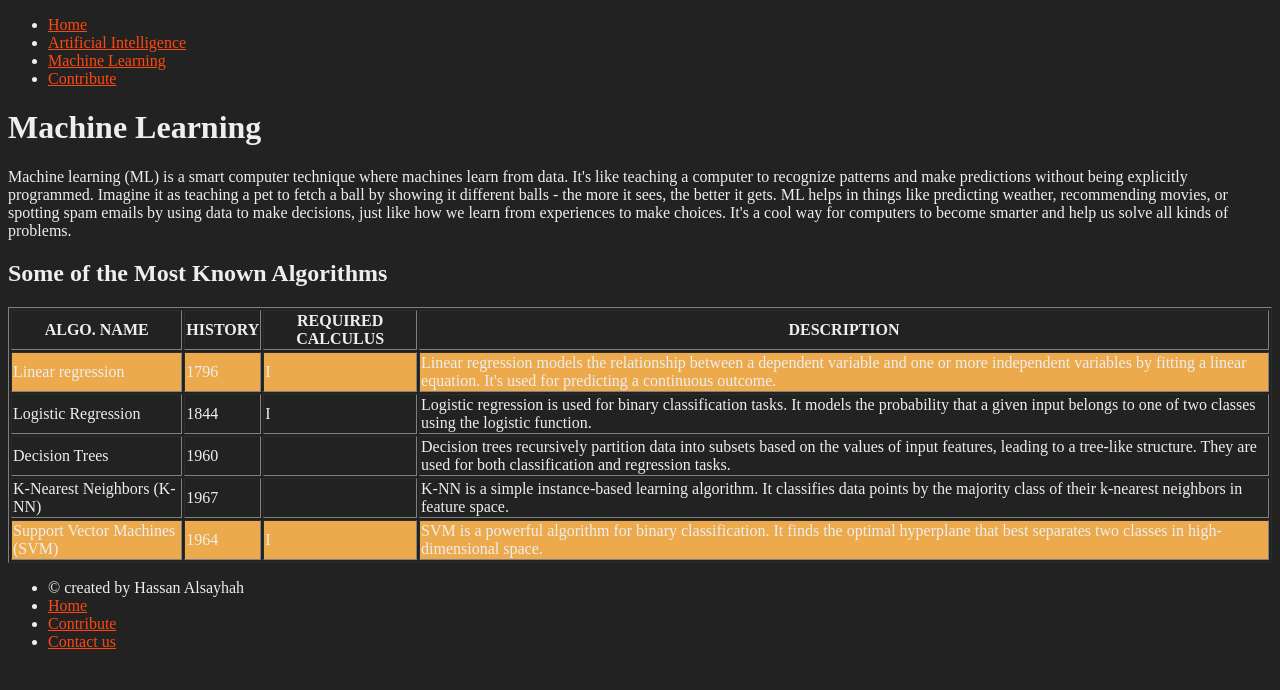
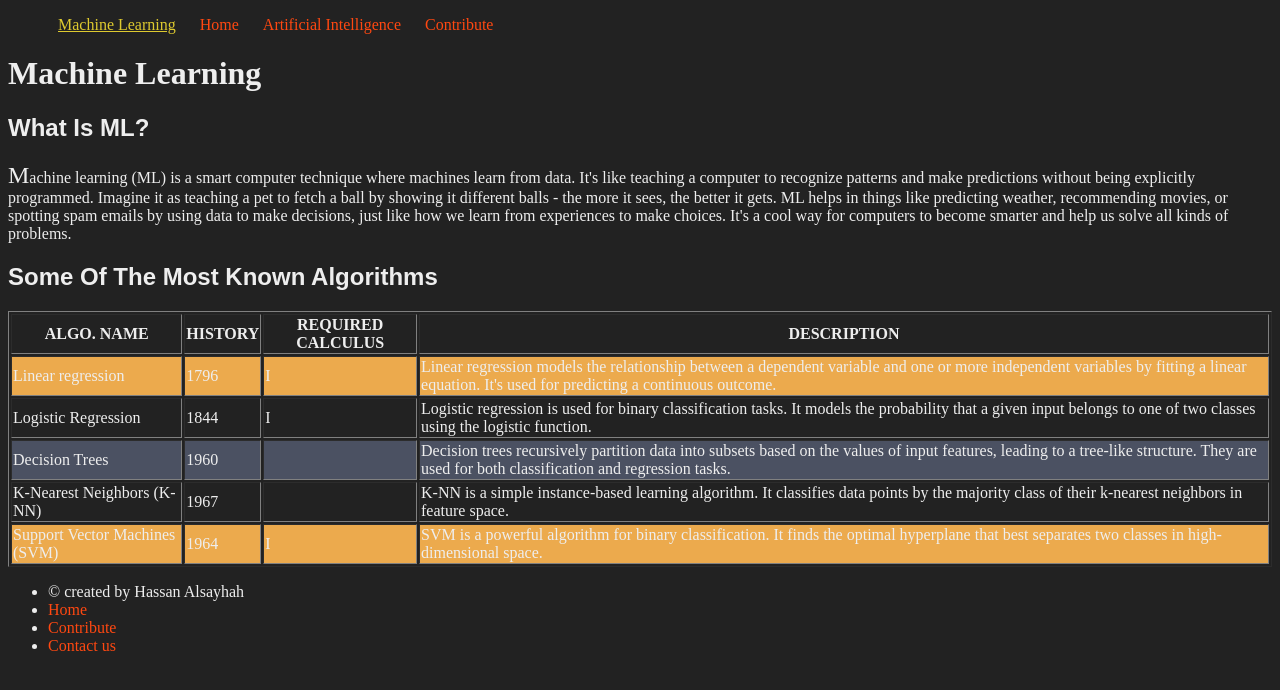
Before and after one commit to HassanAli232/swe363-231-01, a plain HTML site: page ML.html in a window 1280 px wide. Drawn offline with Linux system fonts and the light colour scheme.

Commit message:
css_2-exercise_3

```diff
--- a/ML.html
+++ b/ML.html
@@ -12,15 +12,16 @@
     <header>
       <nav>
         <ul>
+          <li><a href="/ML.html">Machine Learning</a></li>
           <li><a href="/index.html">Home</a></li>
           <li><a href="/AI.html">Artificial Intelligence</a></li>
-          <li><a href="/ML.html">Machine Learning</a></li>
           <li><a href="/form.html">Contribute</a></li>
         </ul>
       </nav>
       <h1>Machine Learning</h1>
     </header>
-    <article>
+    <section>
+      <h2>What is ML?</h2>
       <p>
         Machine learning (ML) is a smart computer technique where machines learn
         from data. It's like teaching a computer to recognize patterns and make
@@ -32,7 +33,7 @@
         a cool way for computers to become smarter and help us solve all kinds
         of problems.
       </p>
-    </article>
+    </section>
 
     <section>
       <!-- Table of the most important Algos. in ML -->
--- a/dark_theme.css
+++ b/dark_theme.css
@@ -5,10 +5,16 @@ body {
 
 a {
   color: rgb(255, 72, 17);
+  text-decoration: none;
 }
 
 a:visited {
   color: rgb(255, 156, 27);
+}
+
+a:hover {
+  cursor: pointer;
+  text-decoration: underline;
 }
 
 thead {
@@ -29,3 +35,55 @@ em {
   /* gold color but with some transparency*/
   background-color: rgba(255, 217, 0, 0.633);
 }
+
+h2 {
+  font-family: sans-serif;
+}
+
+h1,
+h2,
+h3,
+h4,
+h5,
+h6 {
+  text-transform: capitalize;
+}
+
+h2 + p::first-letter {
+  font-size: x-large;
+}
+
+tbody tr:nth-child(odd) {
+  background-color: #4b5162;
+}
+
+tbody tr:hover,
+.top:hover {
+  background-color: rgb(109, 153, 192);
+}
+
+nav ul li {
+  display: inline;
+  padding: 10px;
+}
+
+nav ul li:first-child a {
+  color: rgb(222, 202, 47);
+  text-decoration: underline;
+}
+
+::selection {
+  background: #dd01ff;
+}
+
+input {
+  height: 20px;
+}
+
+input[type="text"] {
+  border: 4px solid lightgray;
+}
+
+input[name="message"] {
+  height: 50px;
+}
```
Also changed, not shown: AI.html (+1 -1 lines), form.html (+1 -1 lines).
